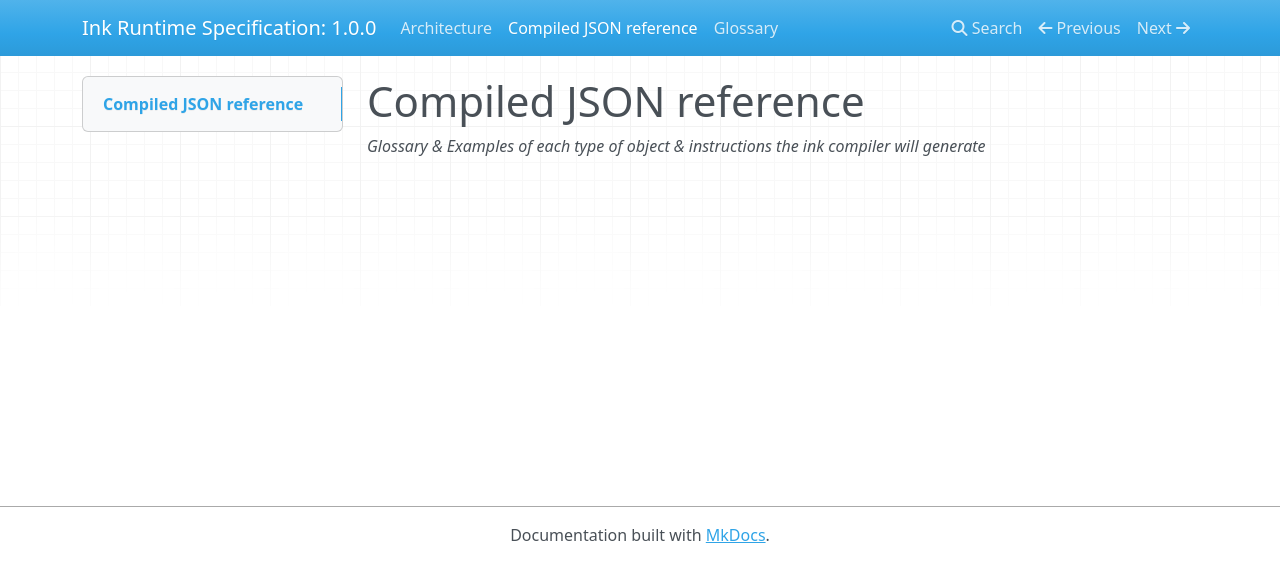
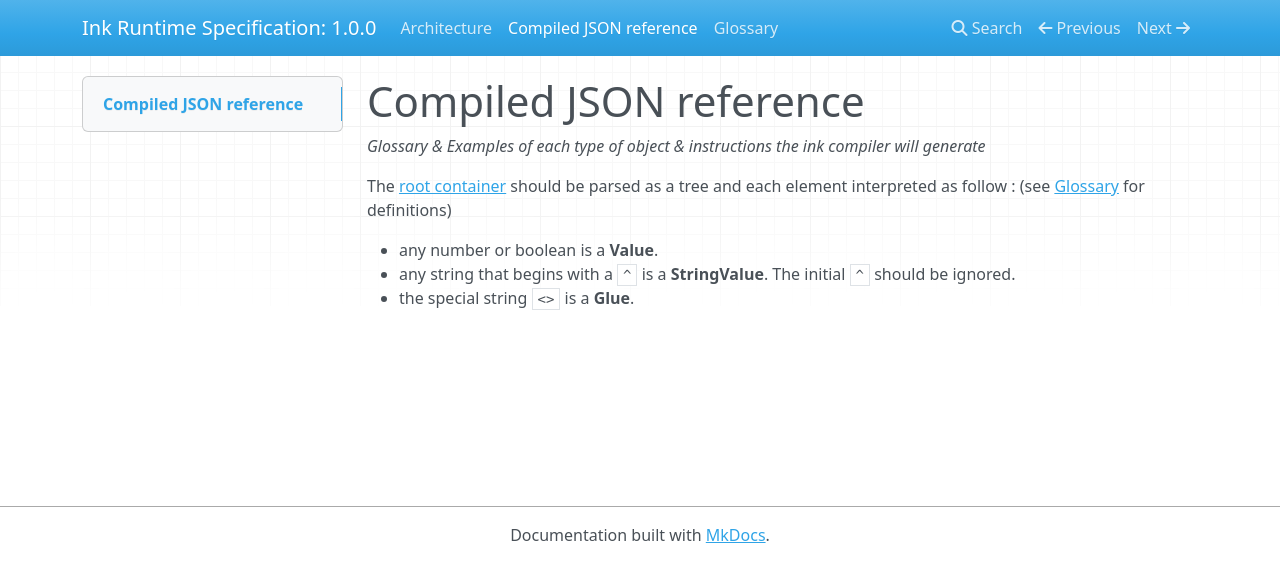
Before and after one commit to inkle/ink, an MkDocs documentation site: the page built from Documentation/runtime-specification/docs/bytecode-reference.md, in a window 1280 px wide. Shown: the top 582 px of the page. Built offline with MkDocs 1.6.1, drawn with Linux system fonts in a browser that asks for light colours; nearby versions of some CDN libraries.

```diff
--- a/Documentation/runtime-specification/docs/bytecode-reference.md
+++ b/Documentation/runtime-specification/docs/bytecode-reference.md
@@ -1,3 +1,9 @@
 # Compiled JSON reference
 
 _Glossary & Examples of each type of object & instructions the ink compiler will generate_
+
+The [root container](architecture.md) should be parsed as a tree and each element interpreted as follow : (see [Glossary](glossary.md) for definitions)
+
+* any number or boolean is a __Value__.
+* any string that begins with a `^` is a __StringValue__. The initial `^` should be ignored.
+* the special string `<>` is a __Glue__.
```
Also changed, not shown: Documentation/runtime-specification/docs/control-commands.md (added, +26 -0 lines), Documentation/runtime-specification/docs/glossary.md (+1 -1 lines).
